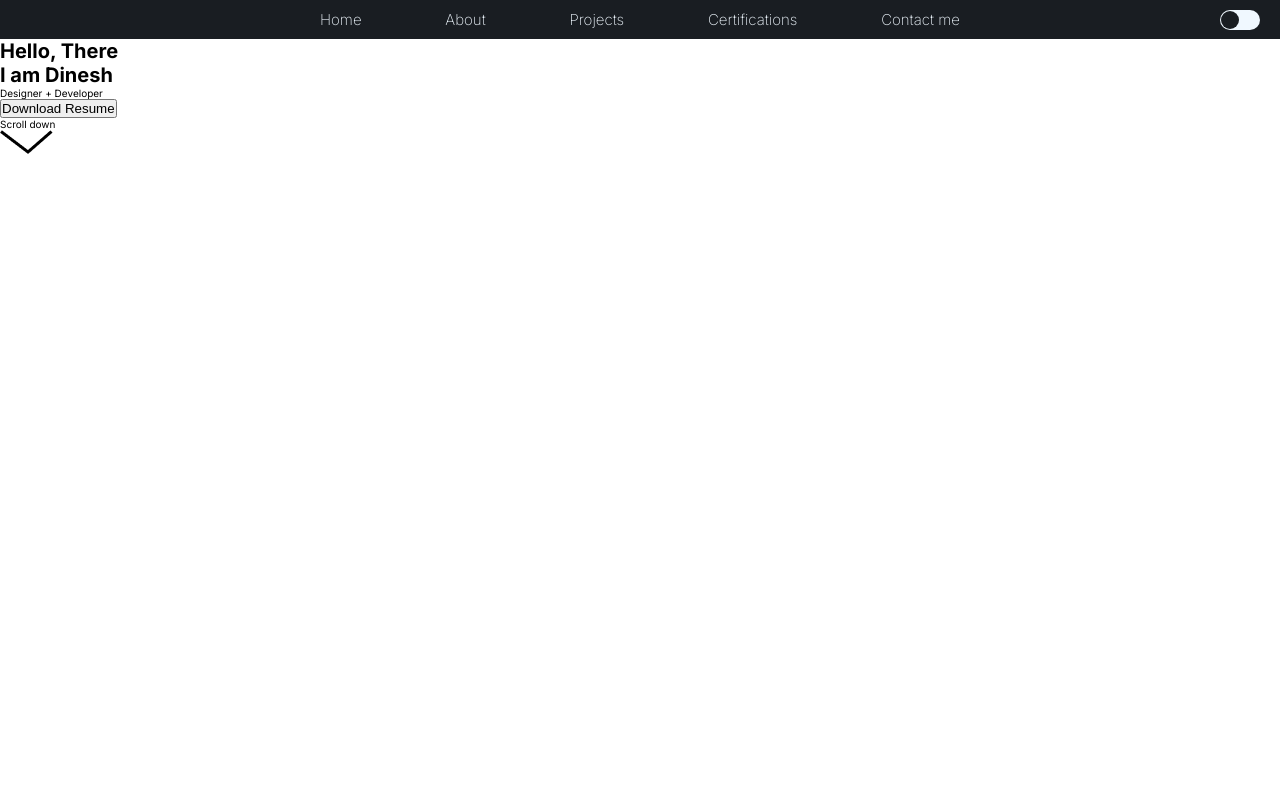
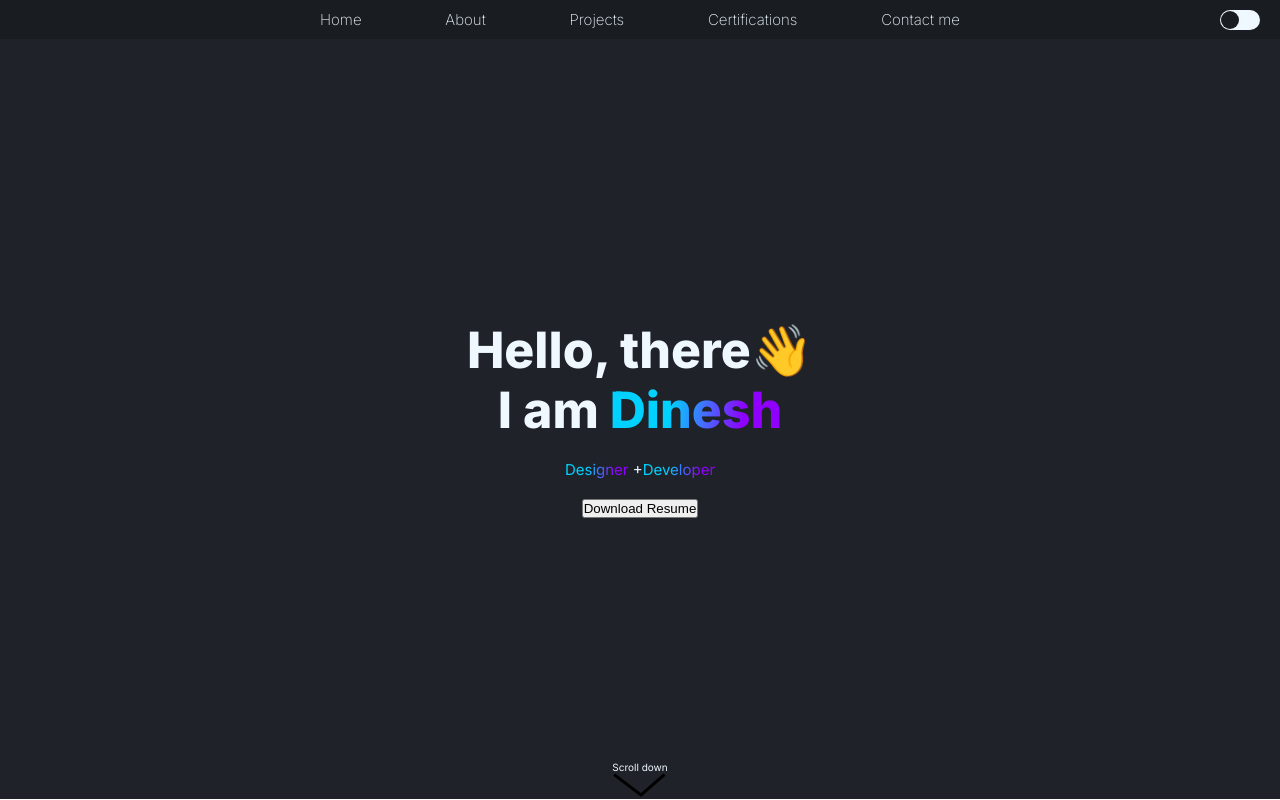
Before and after one commit to dineshveguru/portfolio_remastered, a React (Create React App) app: page / in a window 1280 px wide. Built offline with nearby package versions, Linux system fonts and the light colour scheme.

Commit message:
started hero section

```diff
--- a/src/components/Hero.js
+++ b/src/components/Hero.js
@@ -1,14 +1,21 @@
 function Hero() {
   return (
-    <div className="hero-container">
-      <h1>Hello, There</h1>
+    <div className="hero-container hero--dark">
+      <div className="name-banner">
+        <h1>Hello, there👋</h1>
         <h1>
           I am <span>Dinesh</span>
         </h1>
-      <p>Designer + Developer</p>
+        <p className="skill-banner">
+          <span className="designer">Designer</span> +
+          <span className="developer">Developer</span>
+        </p>
         <button>Download Resume</button>
+      </div>
+      <div className="scroll-banner">
         <p>Scroll down</p>
         <img src={require(`../asset/scroll_dark.png`)} />
+      </div>
     </div>
   );
 }
--- a/src/components/components.css
+++ b/src/components/components.css
@@ -12,6 +12,8 @@ body{
     padding: 0;
 }
 
+/* nav-container */
+
 .nav-bar--container{
     width: 100%;
     display: flex;
@@ -20,16 +22,17 @@ body{
     padding-bottom: 1rem;
     position: relative;
     transition: all 0.3s;
+    z-index: 3;
 
 }
 
 .dark{
     background-color: #191D22;
-    color: aliceblue;
+    color: #F0F8FF;
 }
 
 .light{
-    background-color: aliceblue;
+    background-color: #F0F8FF;
     color: #191D22;
 }
 .nav-items--container{
@@ -82,6 +85,50 @@ body{
     display: none;
 }
 
+/* hero container */
+
+.hero-container{
+    height: 95vh;
+    display: flex;
+    flex-direction: column;
+    justify-content: center;
+    align-items: center;
+    position: relative;
+    text-align: center;
+}
+
+.name-banner span{
+    background: linear-gradient(99.16deg, #00D1FF 35.11%, #00D1FF 35.11%, #8F00FF 77.1%);
+    -webkit-background-clip: text;
+    -webkit-text-fill-color: transparent;
+    background-clip: text;
+    text-fill-color: transparent;
+}
+
+.hero-container h1{
+    font-weight: 800;
+    font-size: 5rem;
+
+}
+
+.scroll-banner{
+    position: absolute;
+    bottom: 0rem;
+}
+
+.hero--dark{
+    background-color: #1F2329;
+    color: #F0F8FF;
+}
+
+.skill-banner{
+    margin-top: 2rem;
+    margin-bottom: 2rem;
+    font-size: 1.5rem;
+}
+
+
+
 @media screen and (max-width: 800px) {
     .nav-bar--container{
         height: 100vh;
@@ -119,4 +166,10 @@ body{
         right: -2.5rem;
     }
 
+    /* hero-container */
+
+    .hero-container{
+        height: 100vh;
+    }
+
 }
```
Lines whose indentation alone changed are shown as unchanged.
